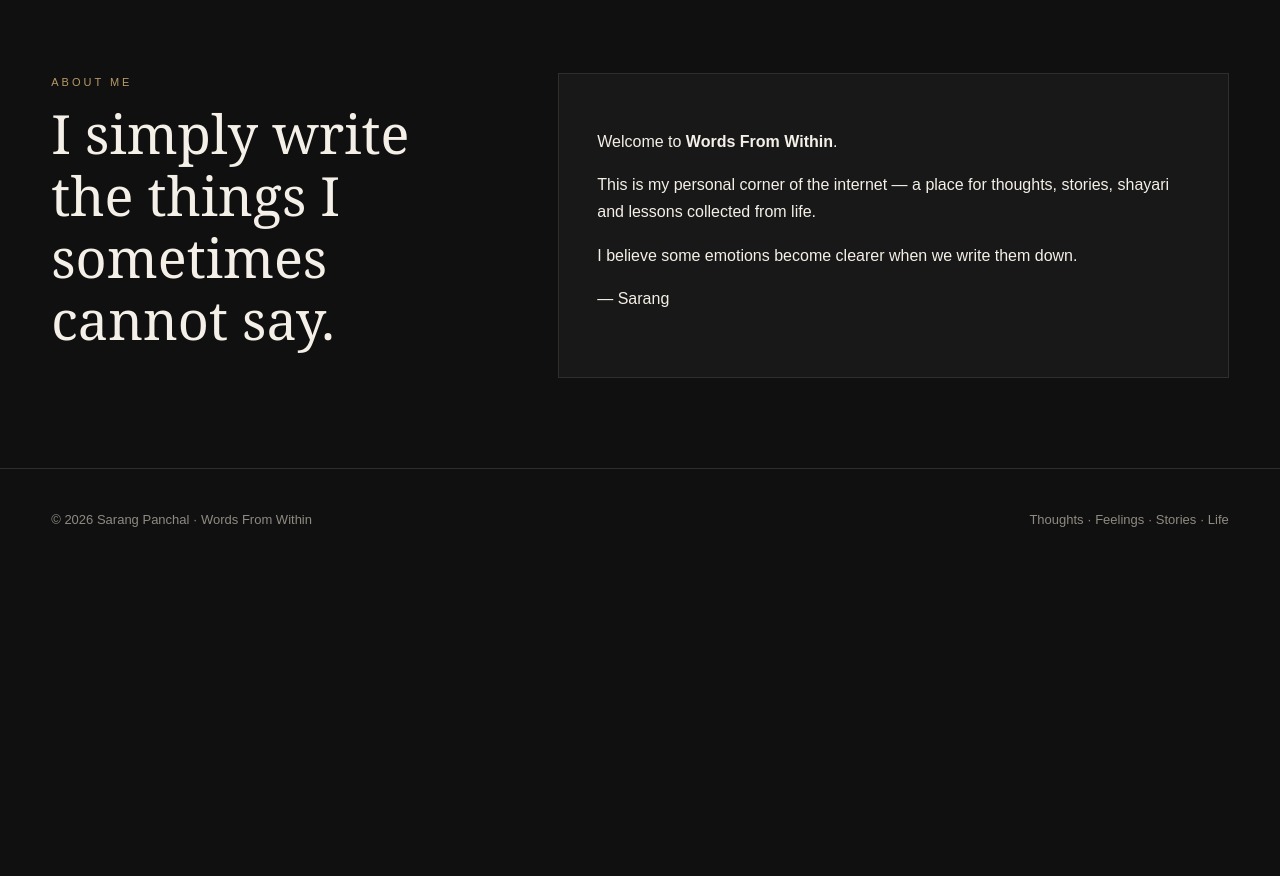
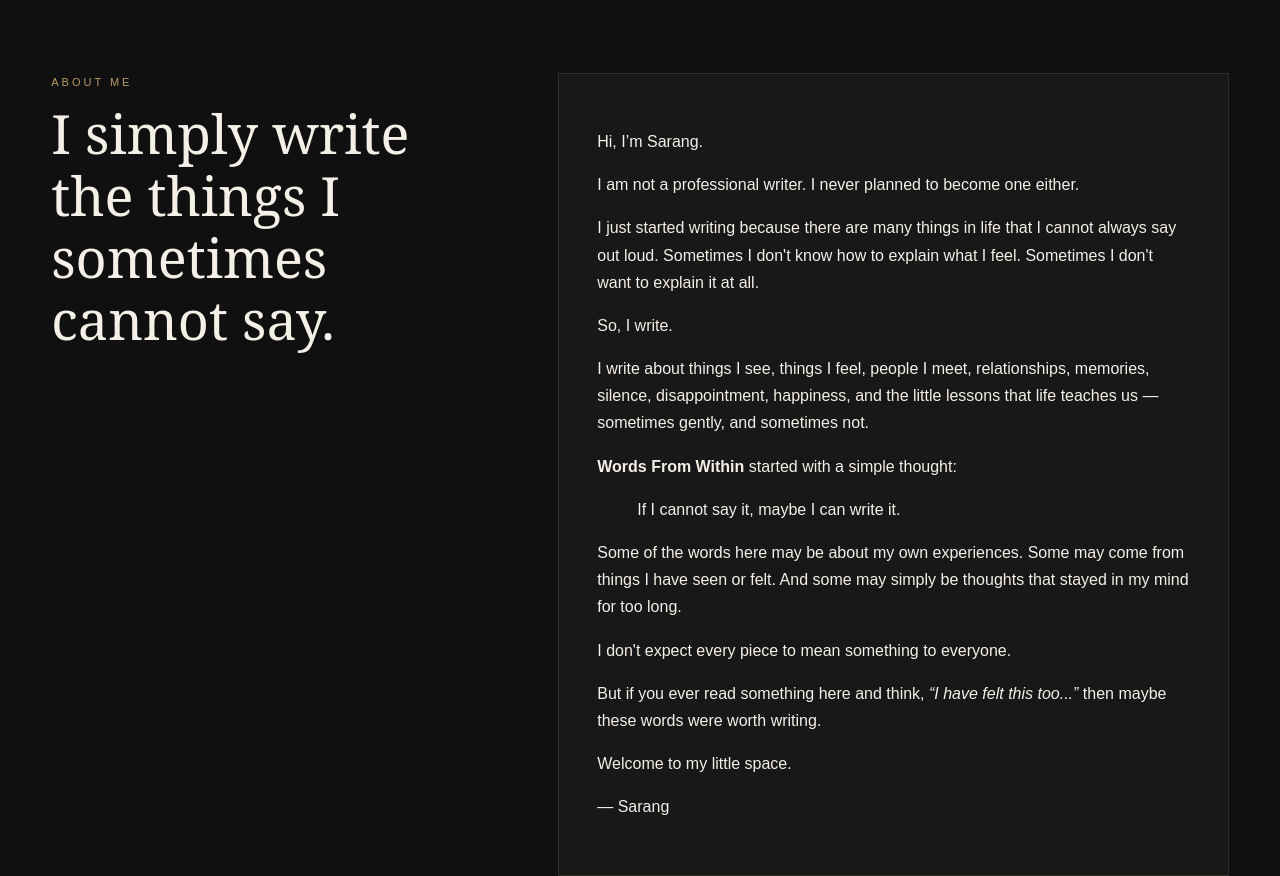
Before and after one commit to sarangsureshbhaipanchal/words-from-within, an Eleventy site: page src/index.njk in a window 1280 px wide. Shown: the part 2140-3016 px from the top of the page. Before the commit the page ends 2711 px from the top, so only its background shows below. Built offline with nearby package versions, Linux system fonts and the light colour scheme; Eleventy itself is replaced by a stand-in of ours; files that its build step writes are made by us from their sources.

Commit message:
Update About Me section

```diff
--- a/src/index.njk
+++ b/src/index.njk
@@ -122,18 +122,56 @@ layout: page.njk
     <div class="box">
 
       <p>
-        Welcome to <strong>Words From Within</strong>.
+        Hi, I’m Sarang.
       </p>
 
       <p>
-        This is my personal corner of the internet —
-        a place for thoughts, stories, shayari and lessons
-        collected from life.
+        I am not a professional writer. I never planned to become one either.
       </p>
 
       <p>
-        I believe some emotions become clearer
-        when we write them down.
+        I just started writing because there are many things in life
+        that I cannot always say out loud. Sometimes I don't know how
+        to explain what I feel. Sometimes I don't want to explain it at all.
+      </p>
+
+      <p>
+        So, I write.
+      </p>
+
+      <p>
+        I write about things I see, things I feel, people I meet,
+        relationships, memories, silence, disappointment, happiness,
+        and the little lessons that life teaches us — sometimes gently,
+        and sometimes not.
+      </p>
+
+      <p>
+        <strong>Words From Within</strong> started with a simple thought:
+      </p>
+
+      <blockquote>
+        If I cannot say it, maybe I can write it.
+      </blockquote>
+
+      <p>
+        Some of the words here may be about my own experiences.
+        Some may come from things I have seen or felt. And some may
+        simply be thoughts that stayed in my mind for too long.
+      </p>
+
+      <p>
+        I don't expect every piece to mean something to everyone.
+      </p>
+
+      <p>
+        But if you ever read something here and think,
+        <em>“I have felt this too...”</em>
+        then maybe these words were worth writing.
+      </p>
+
+      <p>
+        Welcome to my little space.
       </p>
 
       <p>
```
